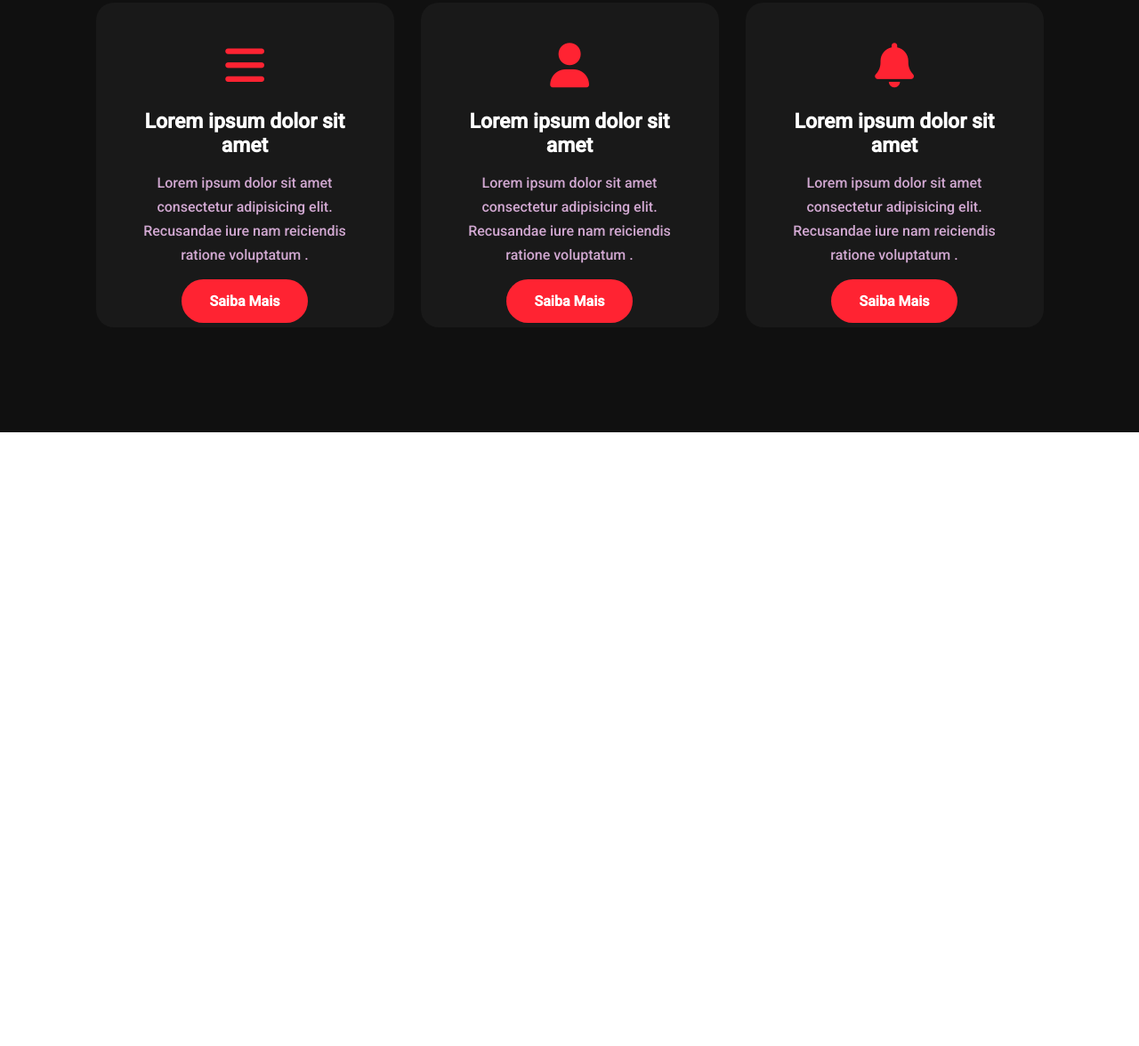
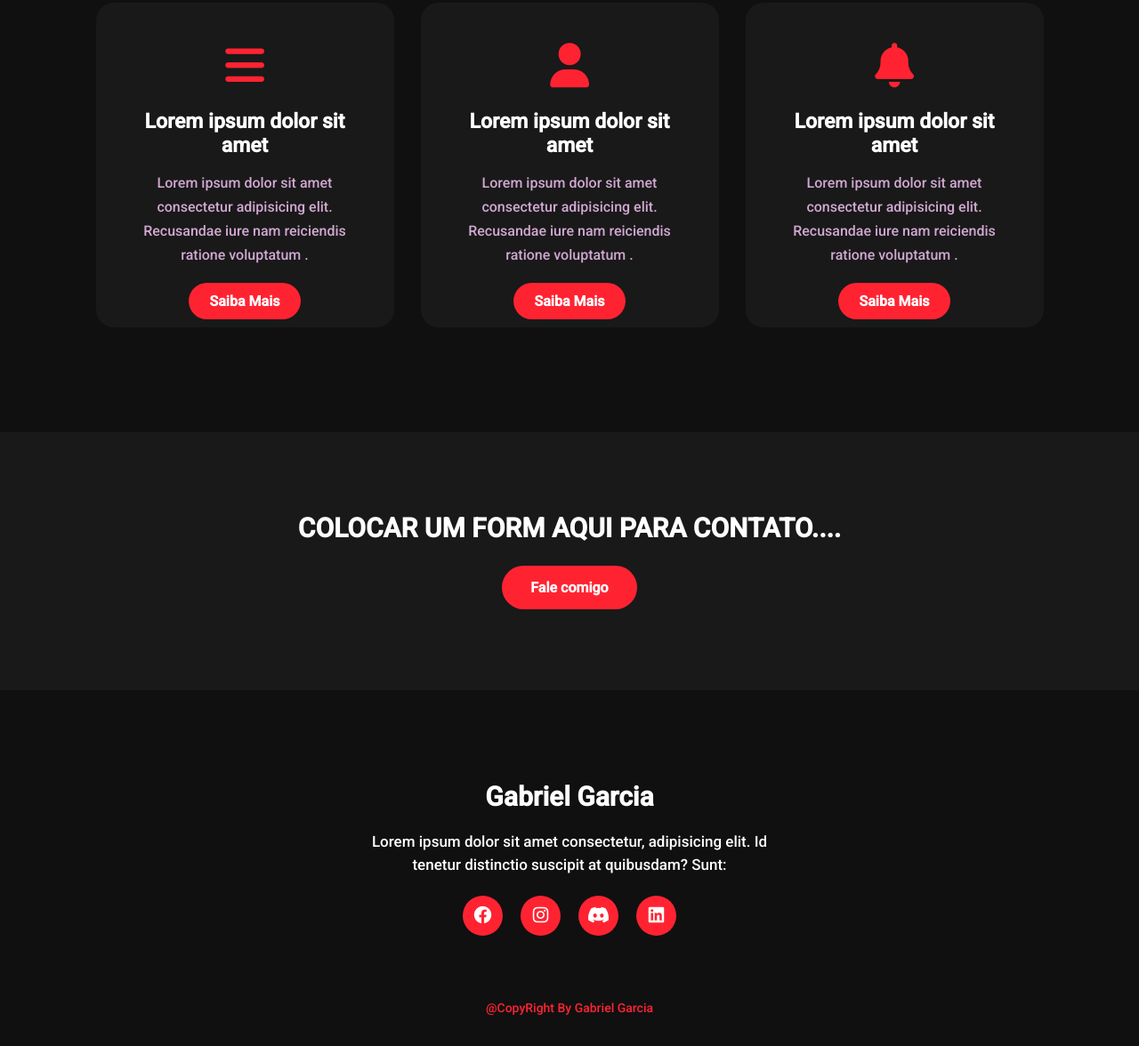
Before and after one commit to GabrielGarcia190/Meu-Portifolio, a plain HTML site: page Meu Portifolio/index.html in a window 1280 px wide. Shown: the part 1900-3076 px from the top of the page at 89% size. Before the commit the page ends 2386 px from the top, so only its background shows below. Drawn offline with Linux system fonts and the light colour scheme.

Commit message:
Finalizando o esqueleto do portifolio

```diff
--- a/Meu Portifolio/index.html
+++ b/Meu Portifolio/index.html
@@ -83,7 +83,7 @@
             </div>
 
 
-            <div class="card    ">
+            <div class="card">
                 <i class="fa-solid fa-bell"></i>
                 <h5>Lorem ipsum dolor sit amet</h5>
                 <div class="pra">
@@ -97,6 +97,24 @@
             </div>
         </div>
     </div>
+
+
+    <div class="contato"><!-- COLOCAR UM FORM AQUI PAR CONTATO-->
+        <p> COLOCAR UM FORM AQUI PARA CONTATO....</p>
+        <a href="#"" class=" button-two">Fale comigo</a>
+    </div>
+
+    <footer>
+        <p>Gabriel Garcia</p>
+        <p>Lorem ipsum dolor sit amet consectetur, adipisicing elit. Id tenetur distinctio suscipit at quibusdam? Sunt:</p>
+        <div class="social">
+            <a href="#"><i class="fa-brands fa-facebook"></i></a>
+            <a href="#"><i class="fa-brands fa-instagram"></i></a>
+            <a href="#"><i class="fa-brands fa-discord"></i></a>
+            <a href="#"><i class="fa-brands fa-linkedin"></i></a>
+        </div>
+        <p class="fim">@CopyRight By Gabriel Garcia</p>
+    </footer>
 </body>
 
 </html>
--- a/Meu Portifolio/style.css
+++ b/Meu Portifolio/style.css
@@ -248,7 +248,7 @@ h5 {
     text-decoration: none;
     border: 2px solid transparent;
     font-weight: bold;
-    padding: 13px 30px;
+    padding: 9px 22px;
     border-radius: 30px;
     transition: .4s;
 }
@@ -258,3 +258,93 @@ h5 {
     border: 2px solid rgb(255, 35, 50);
     cursor: pointer;
 }
+
+.contato {
+    width: 100%;
+    height: 290px;
+    background: #191919;
+    display: flex;
+    align-items: center;
+    flex-direction: column;
+    justify-content: center;
+}
+
+.contato p {
+    color: white;
+    font-size: 30px;
+    font-weight: bold;
+    margin-bottom: 25px;
+}
+
+.contato .button-two {
+    background-color: rgb(255, 35, 50);
+    color: white;
+    text-decoration: none;
+    border: 2px solid transparent;
+    font-weight: bold;
+    padding: 13px 30px;
+    border-radius: 30px;
+    transition: .4s;
+}
+
+.contato .button-two:hover {
+    background-color: transparent;
+    border: 2px solid rgb(255, 35, 50);
+    cursor: pointer;
+}
+
+footer {
+    position: relative;
+    width: 100%;
+    height: 400px;
+    background: #101010;
+    display: flex;
+    flex-direction: column;
+    align-items: center;
+    justify-content: center;
+}
+
+footer p:nth-child(1) {
+    font-size: 30px;
+    color: white;
+    margin-bottom: 20px;
+    font-weight: bold;
+}
+
+footer p:nth-child(2) {
+    font-size: 17px;
+    color: white;
+    width: 500px;
+    text-align: center;
+    line-height: 26px;
+}
+
+.social {
+    display: flex;
+}
+
+.social a {
+    width: 45px;
+    height: 45px;
+    display: flex;
+    align-items: center;
+    justify-content: center;
+    background: rgb(255, 35, 50);
+    border-radius: 50%;
+    margin: 22px 10px;
+    color: white;
+    text-decoration: none;
+    font-size: 20px;
+}
+
+.social a:hover {
+    transform: scale(1.3);
+    transition: .3s;
+}
+
+.fim {
+    position: absolute;
+    color: rgb(255, 35, 50);
+    bottom: 35px;
+    font-size: 14px;
+}
```
